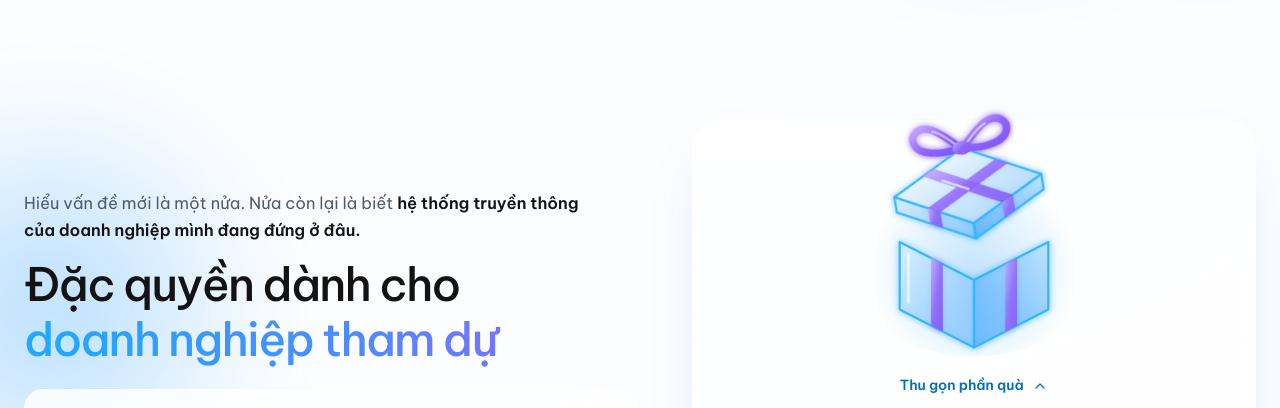
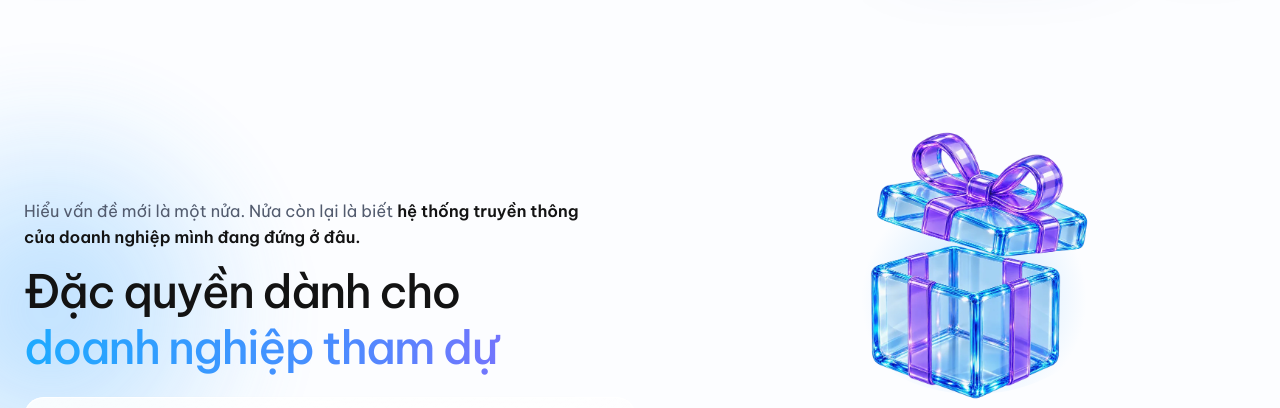
Before and after one commit to tongkhanhlinhh249/landingpage-webinar, a plain HTML site: page index.html in a window 1280 px wide. Shown: the part 760-1168 px from the top of the page. Drawn offline with Linux system fonts and the light colour scheme.

Commit message:
Hộp quà: dùng ảnh 3D đóng/mở, bỏ khung trắng
Co-Authored-By: Claude Opus 5 <noreply@anthropic.com>

```diff
--- a/assets/css/style.css
+++ b/assets/css/style.css
@@ -1090,44 +1090,41 @@ legend.form-label { padding: 0; margin-bottom: 12px; }
 .gift-cta { margin-top: 22px; }
 
 /* Hộp quà mở ra */
-.gift-box {
-  position: relative; padding: 22px 24px 24px; text-align: center;
-  border-radius: var(--radius-2xl);
-  background: linear-gradient(155deg, rgba(255, 255, 255, .82), rgba(255, 255, 255, .5));
-  -webkit-backdrop-filter: blur(22px) saturate(170%); backdrop-filter: blur(22px) saturate(170%);
-  border: 1px solid rgba(255, 255, 255, .8);
-  box-shadow: inset 0 1px 0 rgba(255, 255, 255, .95), var(--shadow-soft);
-}
+.gift-box { position: relative; padding: 4px 0 0; text-align: center; }
 .gift-box-btn {
   display: flex; flex-direction: column; align-items: center; gap: 12px;
   width: 100%; padding: 4px; border: 0; background: none; cursor: pointer;
   font: inherit; color: inherit; border-radius: var(--radius-xl);
 }
 .gift-box-btn:focus-visible { outline: 2px solid var(--color-accent-icon); outline-offset: 4px; }
-.gift-3d { position: relative; display: block; width: 208px; height: 216px; }
-.gift-art { position: relative; display: block; width: 100%; height: 100%; overflow: visible; }
-.gift-art-lid { transform-box: fill-box; transform-origin: 50% 88%; transition: transform .55s cubic-bezier(.22, .9, .3, 1.25); }
-.gift-box.is-open .gift-art-lid { transform: translateY(-52px) rotate(-9deg); }
-.gift-box:not(.is-open) .gift-art { animation: gift-float 3.8s ease-in-out infinite; }
-.gift-box:not(.is-open) .gift-art-lid { animation: gift-lid-nudge 3.8s ease-in-out infinite; }
+.gift-3d { position: relative; display: block; width: 236px; height: 275px; }
+.gift-img {
+  position: absolute; inset: 0; width: 100%; height: 100%; object-fit: contain;
+  transition: opacity .4s ease, transform .55s cubic-bezier(.22, .9, .3, 1.25);
+}
+.gift-img-open { opacity: 0; transform: scale(.96); }
+.gift-box.is-open .gift-img-closed { opacity: 0; transform: scale(.96); }
+.gift-box.is-open .gift-img-open { opacity: 1; transform: none; }
+.gift-box:not(.is-open) .gift-3d { animation: gift-float 3.8s ease-in-out infinite; }
+.gift-box:not(.is-open) .gift-img-closed { animation: gift-lid-nudge 3.8s ease-in-out infinite; }
 .gift-box:not(.is-open) .gift-glow { animation: gift-glow-pulse 3.8s ease-in-out infinite; }
 @keyframes gift-float {
   0%, 100% { transform: translateY(0); }
   50%      { transform: translateY(-9px); }
 }
 @keyframes gift-lid-nudge {
-  0%, 62%, 100% { transform: translate(0, 0) rotate(0deg); }
-  70%  { transform: translate(0, -9px) rotate(-3.5deg); }
-  78%  { transform: translate(0, -2px) rotate(2deg); }
-  86%  { transform: translate(0, -6px) rotate(-1.5deg); }
-  94%  { transform: translate(0, -1px) rotate(.5deg); }
+  0%, 62%, 100% { transform: rotate(0deg) scale(1); }
+  70%  { transform: rotate(-3.2deg) scale(1.02); }
+  78%  { transform: rotate(2.2deg) scale(1.01); }
+  86%  { transform: rotate(-1.4deg) scale(1.015); }
+  94%  { transform: rotate(.5deg) scale(1); }
 }
 @keyframes gift-glow-pulse {
   0%, 100% { opacity: .6;  transform: translate(-50%, -50%) scale(1); }
   50%      { opacity: .95; transform: translate(-50%, -50%) scale(1.09); }
 }
 .gift-glow {
-  position: absolute; left: 50%; top: 58%; width: 250px; height: 168px; transform: translate(-50%, -50%);
+  position: absolute; left: 50%; top: 62%; width: 260px; height: 190px; transform: translate(-50%, -50%);
   border-radius: 50%; background: radial-gradient(circle, rgba(90, 180, 255, .36), rgba(90, 180, 255, 0) 70%);
 }
 
@@ -1157,7 +1154,7 @@ legend.form-label { padding: 0; margin-bottom: 12px; }
   .gift-prize { padding: 16px 18px; }
   .gift-prize-name { font-size: 18px; }
   .gift-box { padding: 18px 16px 20px; }
-  .gift-3d { width: 178px; height: 186px; }
+  .gift-3d { width: 190px; height: 221px; }
   .gift-list li { font-size: 14px; }
 }
 
--- a/index.html
+++ b/index.html
@@ -22,7 +22,7 @@
   <link rel="preconnect" href="https://fonts.gstatic.com" crossorigin>
   <link href="https://fonts.googleapis.com/css2?family=Be+Vietnam+Pro:wght@300;400;500;600;700&display=swap" rel="stylesheet">
 
-  <link rel="stylesheet" href="assets/css/style.css?v=20260923q">
+  <link rel="stylesheet" href="assets/css/style.css?v=20260923r">
   <script>document.documentElement.classList.add('js');</script>
 </head>
 <body>
@@ -425,59 +425,8 @@
             <button type="button" class="gift-box-btn" id="gift-toggle" aria-expanded="false" aria-controls="gift-contents">
               <span class="gift-3d" aria-hidden="true">
                 <span class="gift-glow"></span>
-                <svg class="gift-art" viewBox="0 0 240 250" focusable="false">
-                  <defs>
-                    <linearGradient id="gx-face-l" x1="0" y1="0" x2="1" y2="1">
-                      <stop offset="0" stop-color="#d8f0ff" stop-opacity=".95"/>
-                      <stop offset="1" stop-color="#7cc0ff" stop-opacity=".55"/>
-                    </linearGradient>
-                    <linearGradient id="gx-face-r" x1="1" y1="0" x2="0" y2="1">
-                      <stop offset="0" stop-color="#bfe4ff" stop-opacity=".9"/>
-                      <stop offset="1" stop-color="#4aa8ff" stop-opacity=".5"/>
-                    </linearGradient>
-                    <linearGradient id="gx-top" x1="0" y1="0" x2="1" y2="1">
-                      <stop offset="0" stop-color="#ffffff" stop-opacity=".95"/>
-                      <stop offset="1" stop-color="#9fd2ff" stop-opacity=".7"/>
-                    </linearGradient>
-                    <linearGradient id="gx-ribbon" x1="0" y1="0" x2="1" y2="1">
-                      <stop offset="0" stop-color="#c6aaff"/>
-                      <stop offset=".5" stop-color="#9166fb"/>
-                      <stop offset="1" stop-color="#7d55f5"/>
-                    </linearGradient>
-                    <filter id="gx-glow" x="-30%" y="-30%" width="160%" height="160%">
-                      <feGaussianBlur stdDeviation="3.4" result="b"/>
-                      <feMerge><feMergeNode in="b"/><feMergeNode in="SourceGraphic"/></feMerge>
-                    </filter>
-                  </defs>
-
-                  <g class="gift-art-body" filter="url(#gx-glow)">
-                    <path d="M34 110 120 154 120 232 34 188Z" fill="url(#gx-face-l)" stroke="#35b6ff" stroke-width="2.6" stroke-linejoin="round"/>
-                    <path d="M120 154 206 110 206 188 120 232Z" fill="url(#gx-face-r)" stroke="#35b6ff" stroke-width="2.6" stroke-linejoin="round"/>
-                    <path d="M70.1 128.5 83.9 135.5 83.9 213.5 70.1 206.5Z" fill="url(#gx-ribbon)" opacity=".9"/>
-                    <path d="M156.1 135.5 169.9 128.5 169.9 206.5 156.1 213.5Z" fill="url(#gx-ribbon)" opacity=".82"/>
-                    <path d="M44 124 44 180" stroke="#ffffff" stroke-opacity=".6" stroke-width="3" stroke-linecap="round"/>
-                  </g>
-
-                  <g class="gift-art-lid" filter="url(#gx-glow)">
-                    <path d="M34 96 120 140 120 158 34 114Z" fill="url(#gx-face-l)" stroke="#35b6ff" stroke-width="2.6" stroke-linejoin="round"/>
-                    <path d="M120 140 206 96 206 114 120 158Z" fill="url(#gx-face-r)" stroke="#35b6ff" stroke-width="2.6" stroke-linejoin="round"/>
-                    <path d="M120 52 206 96 120 140 34 96Z" fill="url(#gx-top)" stroke="#35b6ff" stroke-width="2.6" stroke-linejoin="round"/>
-                    <path d="M83.9 70.5 169.9 114.5 156.1 121.5 70.1 77.5Z" fill="url(#gx-ribbon)" opacity=".85"/>
-                    <path d="M156.1 70.5 70.1 114.5 83.9 121.5 169.9 77.5Z" fill="url(#gx-ribbon)" opacity=".85"/>
-                    <path d="M70.1 114.5 83.9 121.5 83.9 139.5 70.1 132.5Z" fill="url(#gx-ribbon)" opacity=".9"/>
-                    <path d="M156.1 121.5 169.9 114.5 169.9 132.5 156.1 139.5Z" fill="url(#gx-ribbon)" opacity=".82"/>
-                    <g fill="none" stroke="url(#gx-ribbon)" stroke-width="8.5" stroke-linecap="round">
-                      <path d="M120 52c-10-6-20-22-34-27-13-5-24 4-20 15 4 12 26 17 54 12Z"/>
-                      <path d="M120 52c10-6 20-22 34-27 13-5 24 4 20 15-4 12-26 17-54 12Z"/>
-                    </g>
-                    <g fill="none" stroke="#ffffff" stroke-opacity=".55" stroke-width="2.4" stroke-linecap="round">
-                      <path d="M120 52c-9-5-18-20-31-24"/>
-                      <path d="M120 52c9-5 18-20 31-24"/>
-                    </g>
-                    <ellipse cx="120" cy="52" rx="11" ry="8" fill="url(#gx-ribbon)"/>
-                    <path d="M92 86 120 100" stroke="#ffffff" stroke-opacity=".65" stroke-width="3" stroke-linecap="round"/>
-                  </g>
-                </svg>
+                <img class="gift-img gift-img-closed" src="assets/images/gift-closed.webp?v=20260923q" alt="" width="640" height="745" loading="lazy" decoding="async">
+                <img class="gift-img gift-img-open" src="assets/images/gift-open.webp?v=20260923q" alt="" width="640" height="745" loading="lazy" decoding="async">
               </span>
               <span class="gift-box-label">
                 <span class="gift-box-cue">Bấm để mở hộp quà</span>
@@ -949,6 +898,6 @@
     <a href="#dang-ky" class="btn btn-primary" tabindex="-1">Đăng ký ngay</a>
   </div>
 
-  <script src="assets/js/main.js?v=20260923q" defer></script>
+  <script src="assets/js/main.js?v=20260923r" defer></script>
 </body>
 </html>
```
Also changed, not shown: assets/images/gift-closed.webp (added), assets/images/gift-open.webp (added).
